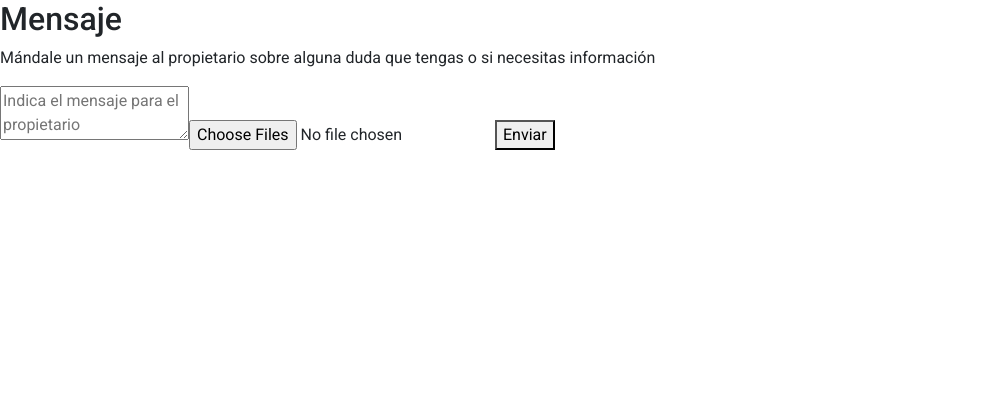
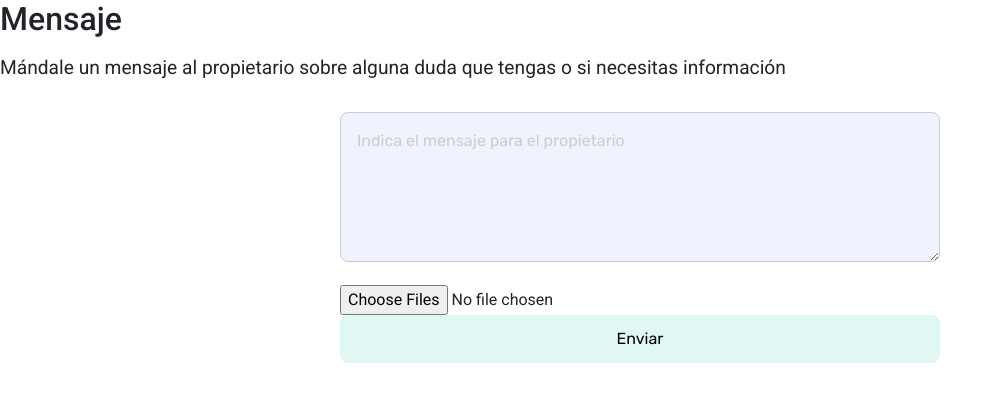
Before and after one commit to rentsmart-rentease/Aplicacion_Web, an Angular app: page / in a window 1280 px wide. Shown: the top 402 px of the page, without its empty margins (0-1003 px from the left). Built offline with nearby package versions, Linux system fonts and the light colour scheme.

Commit message:
style: Agregado el css para darle el estilo según el style sheet.

```diff
--- a/src/app/communication/message/message.component.css
+++ b/src/app/communication/message/message.component.css
@@ -0,0 +1,62 @@
+h2 {
+    font-size: 2em;
+    margin-bottom: 0.5em;
+}
+
+p {
+    font-size: 1.2em;
+    margin-bottom: 1.5em;
+}
+
+form {
+    max-width: 600px;
+    margin: 0 auto;
+    text-align: left;
+}
+
+textarea {
+    width: 100%;
+    height: 150px;
+    padding: 1em;
+    border: 1px solid #ccc;
+    border-radius: 8px;
+    font-family: "Rubik", sans-serif;
+    font-size: 1em;
+    box-sizing: border-box;
+    margin-bottom: 1em;
+    background-color: #f0f2fe;
+}
+
+textarea::placeholder {
+    color: #ccc;
+}
+
+button {
+    display: block;
+    width: 100%;
+    padding: 0.75em;
+    font-size: 1em;
+    font-family: "Rubik", sans-serif;
+    background-color: #e0f7f3;
+    color: #000;
+    border: none;
+    border-radius: 8px;
+    cursor: pointer;
+    transition: background-color 0.3s ease;
+}
+
+button:hover {
+    background-color: #c3ebe4;
+}
+
+.error {
+    color: #ff0000;
+    font-size: 0.9em;
+    margin-bottom: 1em;
+}
+
+.success {
+    color: #4caf50;
+    font-size: 1em;
+    margin-top: 1em;
+}
```
